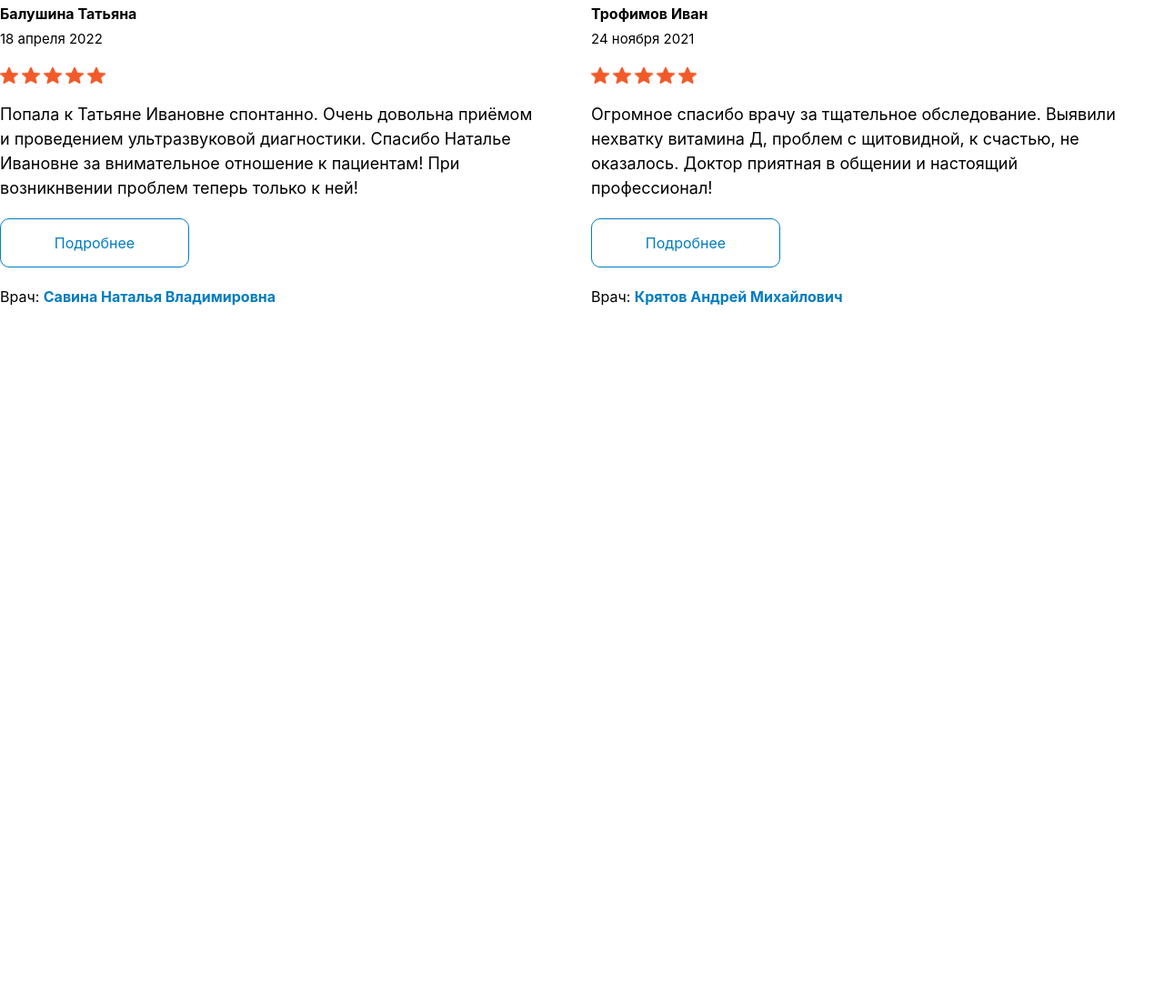
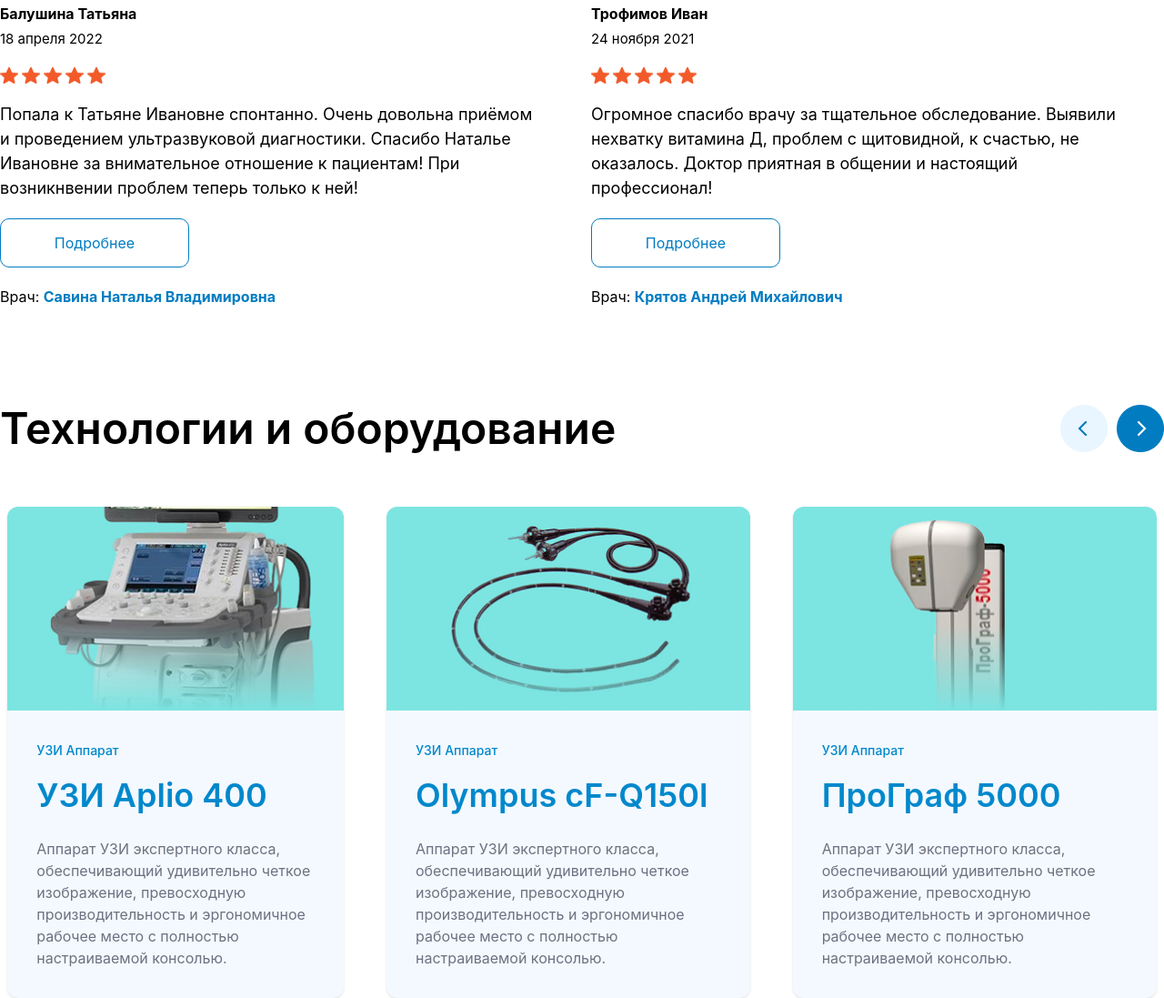
Before and after one commit to maga76/exam-week_4, a website: page index.html in a window 1280 px wide. Shown: the part 4371-5468 px from the top of the page at 91% size. Before the commit the page ends 4756 px from the top, so only its background shows below. Drawn offline with nearby package versions, Linux system fonts and the light colour scheme; files that its build step writes are made by us from their sources.

Commit message:
commit9_zarina

```diff
--- a/index.html
+++ b/index.html
@@ -288,6 +288,58 @@
             </div>
         </div>
     </section>
+    <section class="max-w-[1350px] m-auto">
+        <div
+            class="lg:flex justify-between items-center gap-[10px] lg:gap-[0px] ml-[15px] lg:ml-[0px] lg:mt-[50px] mt-[100px] ">
+            <p class="text-[30px] lg:text-[48px] font-semibold">Технологии и оборудование</p>
+            <div>
+                <img class="lg:mt-0 mt-[15px] lg:mr-0 mr-[230px]" src="./src/images/Slider Buttons.png" alt="">
+            </div>
+        </div>
+        <div class="flex gap-[30px] mt-[50px]">
+            <div class="max-w-[370px] m-auto bg-[#F4F9FF] rounded-[12px] overflow-hidden shadow-sm font-sans">
+                <div class="h-[225px] w-[5000px]   flex  items-center">
+                    <img src="./src/images/УЗИ Aplio 400.png" alt="" class="h-[224px]  ">
+                </div>
+                <div class="p-[32px] flex flex-col gap-[12px]">
+                    <p class="text-[#0088CC] text-[14px] font-medium">УЗИ Аппарат</p>
+                    <h2 class="text-[#0088CC] text-[36px] font-semibold mb-[8px]">УЗИ Aplio 400</h2>
+                    <p class="text-[#6B7280] text-[16px]">
+                        Аппарат УЗИ экспертного класса, обеспечивающий удивительно четкое изображение, превосходную
+                        производительность и эргономичное рабочее место с полностью настраиваемой консолью.
+                    </p>
+                </div>
+            </div>
+            <div
+                class="hidden lg:block max-w-[400px] m-auto bg-[#F4F9FF] rounded-[12px] overflow-hidden shadow-sm font-sans">
+                <div class="h-[225px] w-[5000px]   flex  items-center">
+                    <img src="./src/images/Колоноскоп Olympus cF-Q150l.png" alt="UZI Aplio 400" class="h-[224px]  ">
+                </div>
+                <div class="p-[32px] flex flex-col gap-[12px]">
+                    <p class="text-[#0088CC] text-[14px] font-medium">УЗИ Аппарат</p>
+                    <h2 class="text-[#0088CC] text-[36px] font-semibold mb-[8px]">Olympus cF-Q150l</h2>
+                    <p class="text-[#6B7280] text-[16px]">
+                        Аппарат УЗИ экспертного класса, обеспечивающий удивительно четкое изображение, превосходную
+                        производительность и эргономичное рабочее место с полностью настраиваемой консолью.
+                    </p>
+                </div>
+            </div>
+            <div
+                class="hidden lg:block max-w-[400px] m-auto bg-[#F4F9FF] rounded-[12px] overflow-hidden shadow-sm font-sans">
+                <div class="h-[225px] w-[5000px]   flex  items-center">
+                    <img src="./src/images/ПроГраф 5000.png" alt="" class="h-[224px]  ">
+                </div>
+                <div class="p-[32px] flex flex-col gap-[12px]">
+                    <p class="text-[#0088CC] text-[14px] font-medium">УЗИ Аппарат</p>
+                    <h2 class="text-[#0088CC] text-[36px] font-semibold mb-[8px]">ПроГраф 5000</h2>
+                    <p class="text-[#6B7280] text-[16px]">
+                        Аппарат УЗИ экспертного класса, обеспечивающий удивительно четкое изображение, превосходную
+                        производительность и эргономичное рабочее место с полностью настраиваемой консолью.
+                    </p>
+                </div>
+            </div>
+        </div>
+    </section>
     </main>
 </body>
 
```
Also changed, not shown: src/images/Колоноскоп Olympus cF-Q150l.png (added), src/images/ПроГраф 5000.png (added), src/images/УЗИ Aplio 400.png (added).
